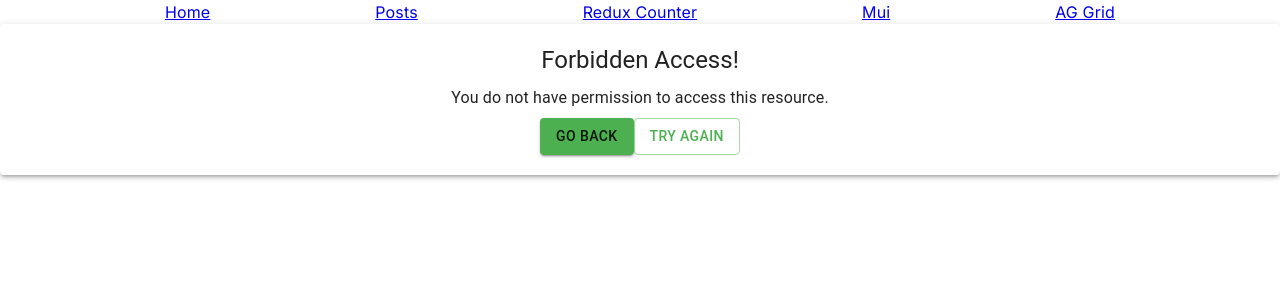
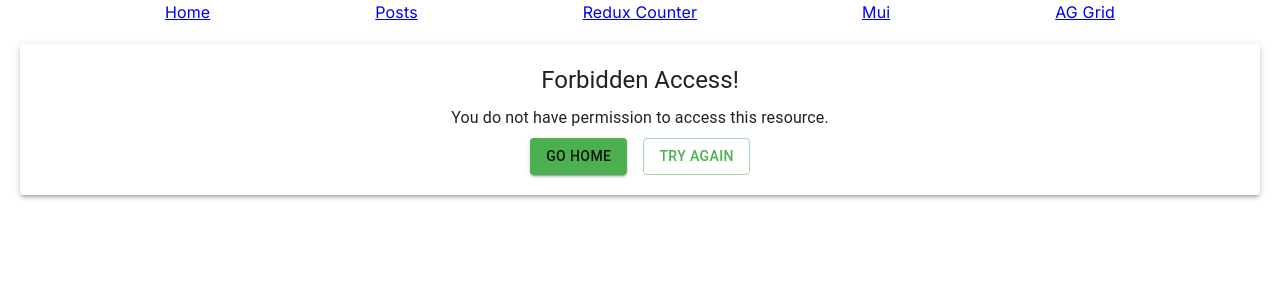
Before and after one commit to Code-District-Team/nextjs-template, a Next.js app: page /unauthorized in a window 1280 px wide. Shown: the top 300 px of the page. Built offline with nearby package versions, Linux system fonts and the light colour scheme.

Commit message:
Added stack

```diff
--- a/src/app/unauthorized/page.tsx
+++ b/src/app/unauthorized/page.tsx
@@ -1,5 +1,5 @@
 "use client";
-import { Button, Paper, Typography } from '@mui/material';
+import { Button, Divider, Paper, Stack, Typography } from '@mui/material';
 import { useRouter } from 'next/navigation'
 
 export let router: any = null;
@@ -8,19 +8,26 @@ const ForbiddenMessage = () => {
   router = useRouter();
 
   return (
-    <Paper elevation={3} style={{ padding: '20px', textAlign: 'center' }}>
+    <Paper elevation={3} style={{ margin: '20px', padding: '20px', textAlign: 'center' }}>
       <Typography variant="h5" gutterBottom>
         Forbidden Access!
       </Typography>
       <Typography variant="subtitle1" gutterBottom>
         You do not have permission to access this resource.
       </Typography>
-      <Button variant="contained" color="secondary">
-        Go Back
-      </Button>
-      <Button variant="outlined" color="secondary">
-        Try Again
-      </Button>
+      <Stack
+        direction="row"
+        spacing={2}
+        justifyContent="center"
+      >
+        <Button variant="contained" color="secondary">
+          Go Home
+        </Button>
+        <Button variant="outlined" color="secondary">
+          Try Again
+        </Button>
+      </Stack>
+
     </Paper>
   );
 };
```
